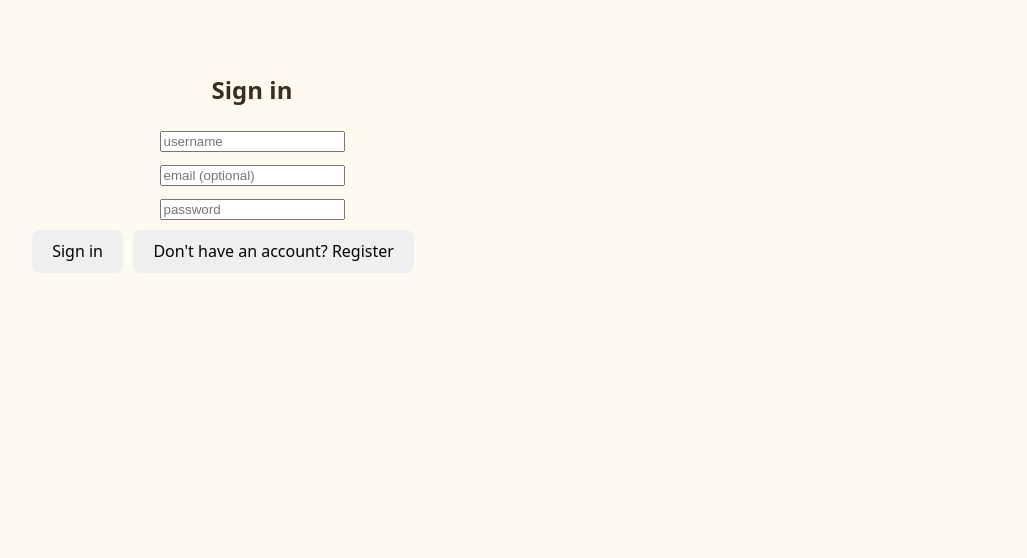
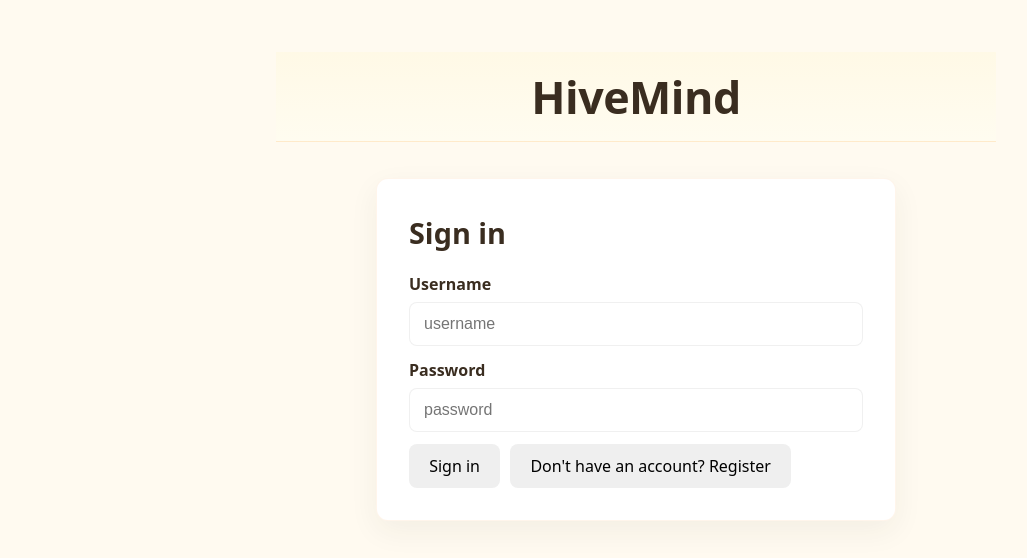
Before and after one commit to Syzygicality/hivemind, a React (Vite) app in the folder react-app/: page /login in a window 1280 px wide. Shown: the top 558 px of the page, without its empty margins (4-1031 px from the left). Built offline with nearby package versions, Linux system fonts and the light colour scheme; no server answers.

Commit message:
edited frontend again

```diff
--- a/react-app/src/App.css
+++ b/react-app/src/App.css
@@ -5,7 +5,8 @@
   /* prevent horizontal overflow inside the app container */
   overflow-x: hidden;
   margin: 0;
-  padding: 2rem 1rem;
+  /* reduce top padding so the title banner sits closer to the top */
+  padding: 1rem 1rem 1rem;
   text-align: center;
 }
 
@@ -184,6 +185,67 @@ body,
   width: 100%;
 }
 
+/* Login page styles */
+.login-page-root {
+  min-height: 80vh;
+  display: flex;
+  flex-direction: column;
+  align-items: center;
+  justify-content: flex-start;
+  gap: 20px;
+  padding: 36px 16px 48px;
+}
+
+.login-card {
+  width: 100%;
+  max-width: 520px;
+  background: var(--card-bg);
+  border: 1px solid var(--border);
+  box-shadow: 0 10px 30px rgba(58, 45, 32, 0.06);
+  padding: 32px;
+  border-radius: 12px;
+  text-align: left;
+}
+
+.login-page-root>.site-title-bar {
+  width: 100%;
+  max-width: 720px;
+  padding: 20px 12px;
+}
+
+.login-card h2 {
+  margin: 0 0 18px;
+  font-size: 1.8rem;
+}
+
+.login-field {
+  display: flex;
+  flex-direction: column;
+  gap: 6px;
+  margin-bottom: 12px;
+}
+
+.login-field input {
+  padding: 12px 14px;
+  font-size: 1rem;
+  border-radius: 8px;
+  border: 1px solid rgba(0, 0, 0, 0.06);
+  background: #fff;
+}
+
+.login-actions {
+  display: flex;
+  gap: 10px;
+  align-items: center;
+  margin-top: 8px;
+}
+
+.login-error {
+  color: #b00020;
+  margin-top: 12px;
+  white-space: pre-wrap;
+}
+
 .panel-wrap {
   width: 100%;
   max-width: 960px;
@@ -200,7 +262,8 @@ body,
 .site-title-bar {
   width: 100%;
   text-align: center;
-  padding: 36px 12px;
+  /* tighten vertical spacing so banner is closer to top */
+  padding: 18px 12px;
   background: linear-gradient(180deg, #fff9e6, #fffcf0);
   /* soft yellow gradient */
   border-bottom: 1px solid rgba(255, 122, 0, 0.12);
@@ -236,3 +299,23 @@ body,
   /* push the action buttons slightly lower so they're closer to the notebook grid */
   margin-top: 22px;
 }
+
+/* fixed logout button at top-right */
+.site-title-bar {
+  display: flex;
+  align-items: center;
+  justify-content: center;
+  position: relative;
+}
+
+.logout-in-title {
+  position: absolute;
+  right: 14px;
+  /* vertically center using transform so it remains centered regardless of banner padding */
+  top: 50%;
+  transform: translateY(-50%);
+}
+
+.logout-in-title .btn {
+  padding: 8px 10px;
+}
--- a/react-app/src/components/Header.tsx
+++ b/react-app/src/components/Header.tsx
@@ -19,13 +19,14 @@ export default function Header({ onNewNotebook }: HeaderProps) {
     <>
       <div className="site-title-bar">
         <h1 className="site-title">My Hivemind</h1>
+        <div className="logout-in-title">
+          <button className="btn" onClick={handleLogout}>Logout</button>
+        </div>
       </div>
 
       <header className="site-header">
         <div className="header-actions">
-          <button className="btn">Add Notebook</button>
           <button className="btn primary" onClick={onNewNotebook}>Create Notebook</button>
-          <button className="btn" onClick={handleLogout}>Logout</button>
         </div>
       </header>
     </>
--- a/react-app/src/components/NotebookList.css
+++ b/react-app/src/components/NotebookList.css
@@ -29,6 +29,7 @@
     height: 100%;
     color: var(--text);
     border: 1px solid var(--border);
+    position: relative;
 }
 
 .notebook-item .content {
@@ -82,6 +83,8 @@
     justify-content: space-between;
     font-size: 12px;
     color: var(--muted);
+    gap: 12px;
+    align-items: center;
 }
 
 .notebook-item .nb-dates span {
@@ -93,6 +96,44 @@
     display: inline-flex;
     gap: 8px;
     align-items: center;
+}
+
+/* top-right action area inside a notebook card */
+.notebook-item .nb-top-actions {
+    position: absolute;
+    right: 12px;
+    top: 12px;
+    display: flex;
+    gap: 8px;
+}
+
+.notebook-item .nb-top-actions .nb-delete {
+    padding: 6px 8px;
+    font-size: 12px;
+}
+
+/* layout for the labeled date blocks */
+.notebook-item .nb-created,
+.notebook-item .nb-updated {
+    display: flex;
+    flex-direction: column;
+    align-items: flex-start;
+}
+
+/* on wider screens keep created and updated spaced horizontally */
+@media (min-width: 520px) {
+    .notebook-item .nb-dates {
+        flex-direction: row;
+    }
+}
+
+/* on small screens stack timestamps vertically */
+@media (max-width: 519px) {
+    .notebook-item .nb-dates {
+        flex-direction: column;
+        align-items: flex-start;
+        gap: 6px;
+    }
 }
 
 .notebook-item .nb-time {
--- a/react-app/src/components/NotebookList.tsx
+++ b/react-app/src/components/NotebookList.tsx
@@ -16,6 +16,7 @@ const NotebookList = forwardRef<{ showNewNotebookInput: () => void }>((_, ref) =
   const [currentNotebook, setCurrentNotebook] = useState<any>(null)
   const [notebookContent, setNotebookContent] = useState('')
   const [allUsers, setAllUsers] = useState<any[]>([])
+  const [currentUser, setCurrentUser] = useState<any>(null)
   const [isLoading, setIsLoading] = useState(false)
   const [error, setError] = useState<string | null>(null)
 
@@ -67,6 +68,15 @@ const NotebookList = forwardRef<{ showNewNotebookInput: () => void }>((_, ref) =
       }
     }
     loadNotebooks()
+    // also fetch current user so we can determine admin privileges
+    ;(async () => {
+      try {
+        const r = await api.get('/auth/users/me/', true)
+        if (mounted && r.ok) setCurrentUser(r.body)
+      } catch (e) {
+        // ignore
+      }
+    })()
     return () => { mounted = false }
   }, [])
 
@@ -404,7 +414,24 @@ const NotebookList = forwardRef<{ showNewNotebookInput: () => void }>((_, ref) =
         <ul className="notebook-list">
           {notebooks.map((notebook) => (
             <li key={notebook.notebook_id} onClick={() => handleNotebookClick(notebook)}>
-              <NotebookItem notebook={notebook} />
+              <NotebookItem
+                notebook={notebook}
+                currentUser={currentUser}
+                onDelete={async (id: string) => {
+                  // optimistic update: remove locally then attempt delete
+                  if (!confirm('Delete this notebook? This cannot be undone.')) return
+                  try {
+                    const res = await api.del(`/api/notebooks/${id}/`, true)
+                    if (res.ok) {
+                      setNotebooks(prev => prev.filter(n => n.notebook_id !== id))
+                    } else {
+                      setError(res.body?.detail || 'Failed to delete notebook')
+                    }
+                  } catch (err) {
+                    setError('Error deleting notebook')
+                  }
+                }}
+              />
             </li>
           ))}
           {notebooks.length === 0 && !isLoading && (
--- a/react-app/src/lib/api.ts
+++ b/react-app/src/lib/api.ts
@@ -37,6 +37,15 @@ export async function post(path: string, data?: any, withAuth = false) {
   return request(path, { method: 'POST', headers, body: data ? JSON.stringify(data) : undefined })
 }
 
+export async function del(path: string, withAuth = false) {
+  const headers: Record<string,string> = { 'Accept': 'application/json' }
+  if (withAuth) {
+    const t = getToken()
+    if (t) headers['Authorization'] = `Token ${t}`
+  }
+  return request(path, { method: 'DELETE', headers })
+}
+
 export { getToken }
 
-export default { get, post, getToken }
+export default { get, post, del, getToken }
--- a/react-app/src/pages/LoginPage.tsx
+++ b/react-app/src/pages/LoginPage.tsx
@@ -3,7 +3,7 @@ import api from '../lib/api'
 
 export default function LoginPage() {
   const [username, setUsername] = useState('')
-  const [email, setEmail] = useState('')
+  // email removed per request
   const [password, setPassword] = useState('')
   const [confirm, setConfirm] = useState('')
   const [loading, setLoading] = useState(false)
@@ -36,8 +36,8 @@ export default function LoginPage() {
       return
     }
     setLoading(true)
-    // Djoser expects username and password; email is optional
-    const res = await api.post('/auth/users/', { username, password, email: email || undefined })
+  // Djoser expects username and password
+  const res = await api.post('/auth/users/', { username, password })
     setLoading(false)
     if (res.ok) {
       // registration created. Try to login and redirect
@@ -61,35 +61,39 @@ export default function LoginPage() {
   }
 
   return (
-    <div style={{padding:20, maxWidth:480}}>
+    <div className="login-page-root">
+      <div className="site-title-bar" style={{marginBottom:16}}>
+        <h1 className="site-title">HiveMind</h1>
+      </div>
+      <div className="login-card">
         <h2>{isRegistering ? 'Create account' : 'Sign in'}</h2>
 
-      <div style={{marginBottom:10}}>
+        <div className="login-field">
+          <label><strong>Username</strong></label>
           <input placeholder="username" value={username} onChange={(e)=>setUsername(e.target.value)} />
         </div>
 
-      <div style={{marginBottom:10}}>
-        <input placeholder="email (optional)" value={email} onChange={(e)=>setEmail(e.target.value)} />
-      </div>
-
-      <div style={{marginBottom:10}}>
+        <div className="login-field">
+          <label><strong>Password</strong></label>
           <input type="password" placeholder="password" value={password} onChange={(e)=>setPassword(e.target.value)} />
         </div>
 
         {isRegistering && (
-        <div style={{marginBottom:10}}>
+          <div className="login-field">
+            <label><strong>Confirm password</strong></label>
             <input type="password" placeholder="confirm password" value={confirm} onChange={(e)=>setConfirm(e.target.value)} />
           </div>
         )}
 
-      <div style={{display:'flex',gap:10,alignItems:'center'}}>
-        <button onClick={isRegistering ? doRegister : doLogin} disabled={loading}>{loading ? '...' : (isRegistering ? 'Register' : 'Sign in')}</button>
-        <button onClick={()=>{ setIsRegistering(!isRegistering); setError(null); }}>
+        <div className="login-actions">
+          <button onClick={isRegistering ? doRegister : doLogin} disabled={loading} className="btn primary">{loading ? '...' : (isRegistering ? 'Register' : 'Sign in')}</button>
+          <button className="btn" onClick={()=>{ setIsRegistering(!isRegistering); setError(null); }}>
             {isRegistering ? 'Back to login' : "Don't have an account? Register"}
           </button>
         </div>
 
-      {error && <div style={{color:'red',marginTop:10,whiteSpace:'pre-wrap'}}>{error}</div>}
+        {error && <div className="login-error">{error}</div>}
+      </div>
     </div>
   )
 }
```
Also changed, not shown: react-app/src/components/NotebookItem.tsx (+47 -3 lines). Lines whose indentation alone changed are shown as unchanged.
